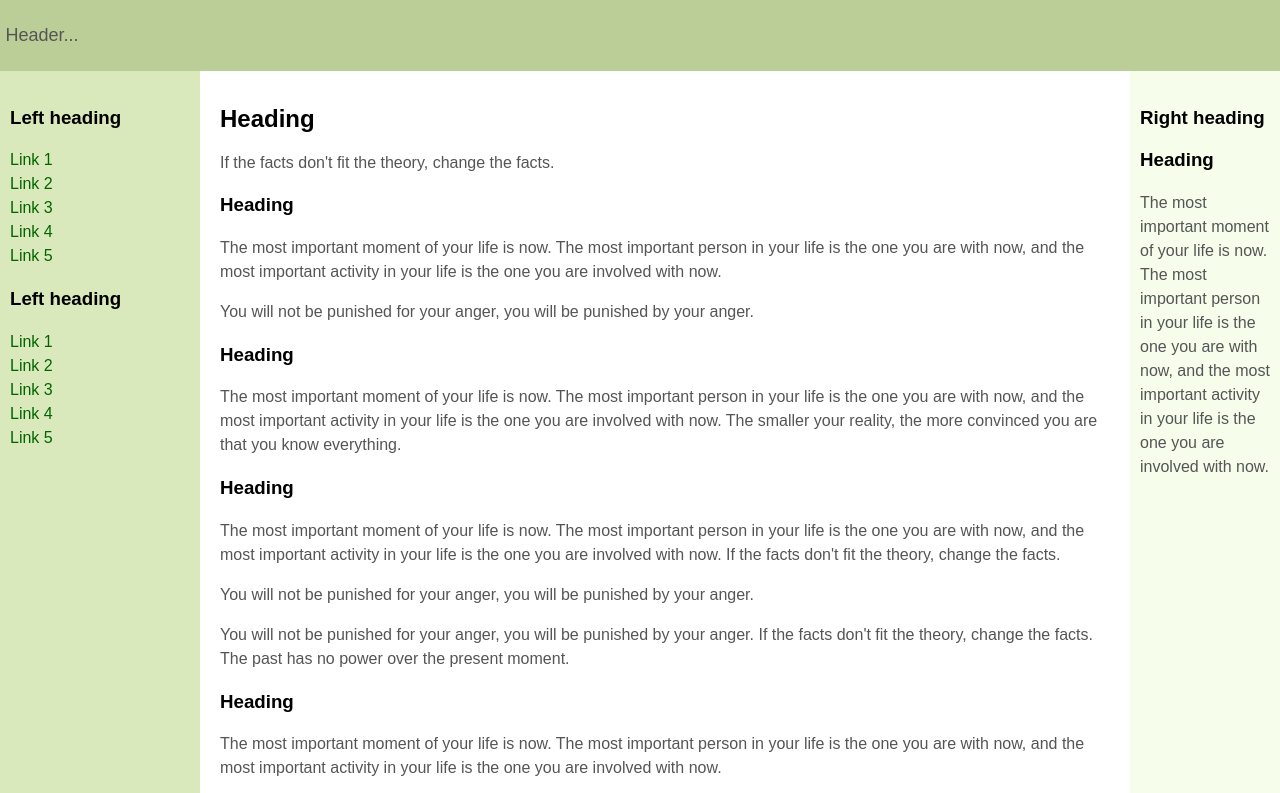
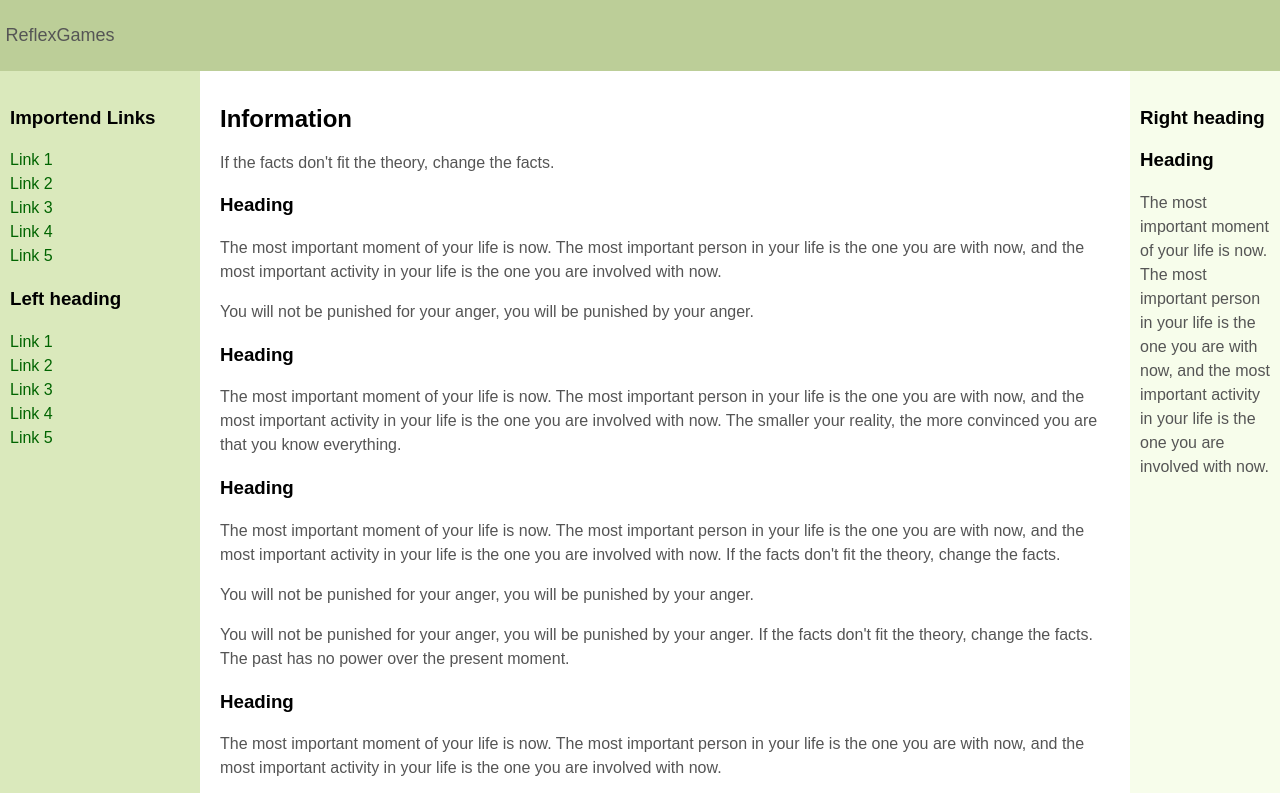
Before and after one commit to reflexgames/server, a plain HTML site: page index.html in a window 1280 px wide. Shown: the top 793 px of the page. Drawn offline with Linux system fonts and the light colour scheme.

Commit message:
Update index.html

```diff
--- a/index.html
+++ b/index.html
@@ -134,21 +134,21 @@
 
 <body>
 
-	<header id="header"><p>Header...</p></header>
+	<header id="header"><p>ReflexGames</p></header>
 
 	<div id="container">
 
 		<main id="center" class="column">
 			<article>
 
-				<h1>Heading</h1>
+				<h1>Information</h1>
 				<p><script>generateText(50)</script></p>
 
 			</article>
 		</main>
 
 		<nav id="left" class="column">
-			<h3>Left heading</h3>
+			<h3>Importend Links</h3>
 			<ul>
 				<li><a href="#">Link 1</a></li>
 				<li><a href="#">Link 2</a></li>
```
